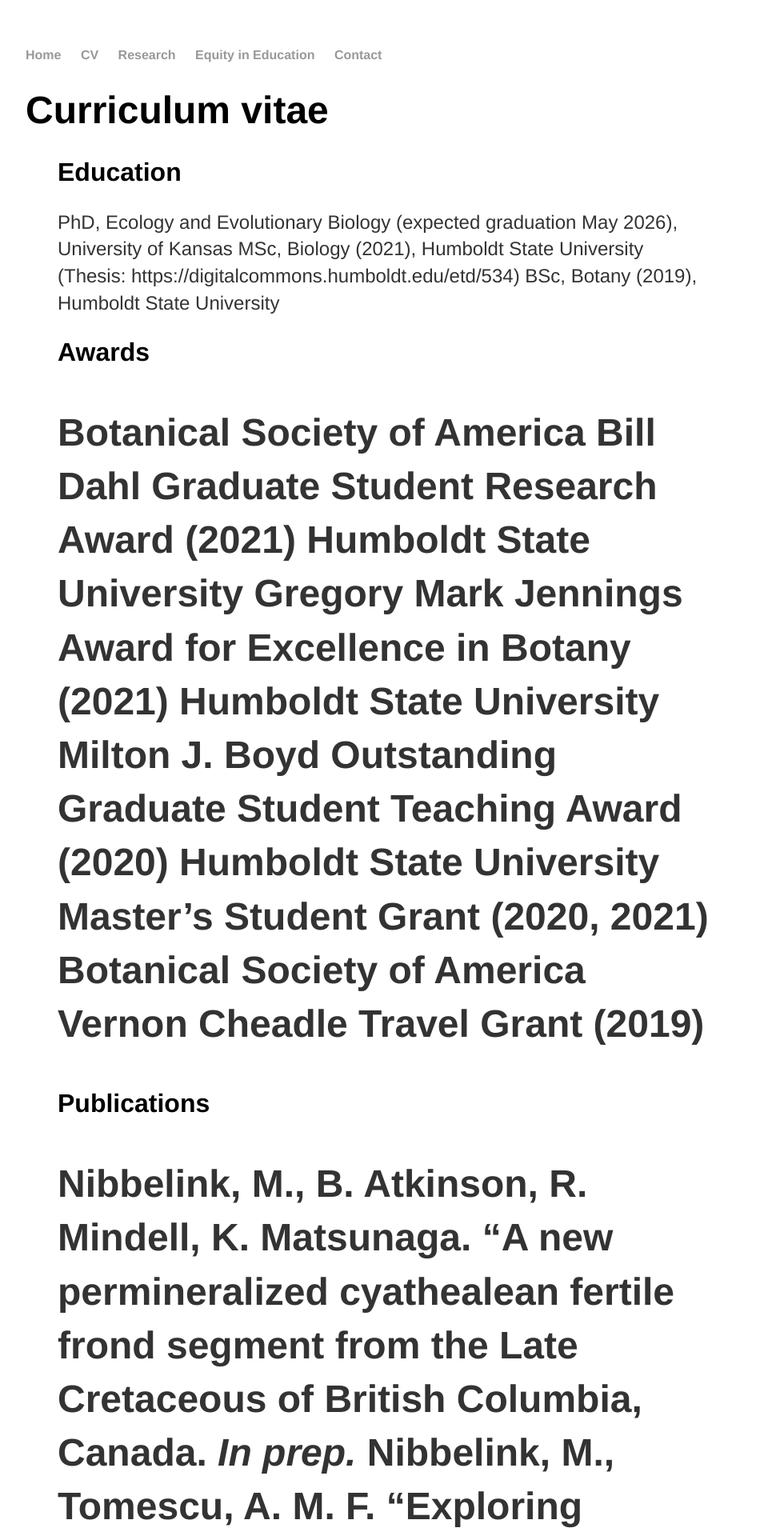
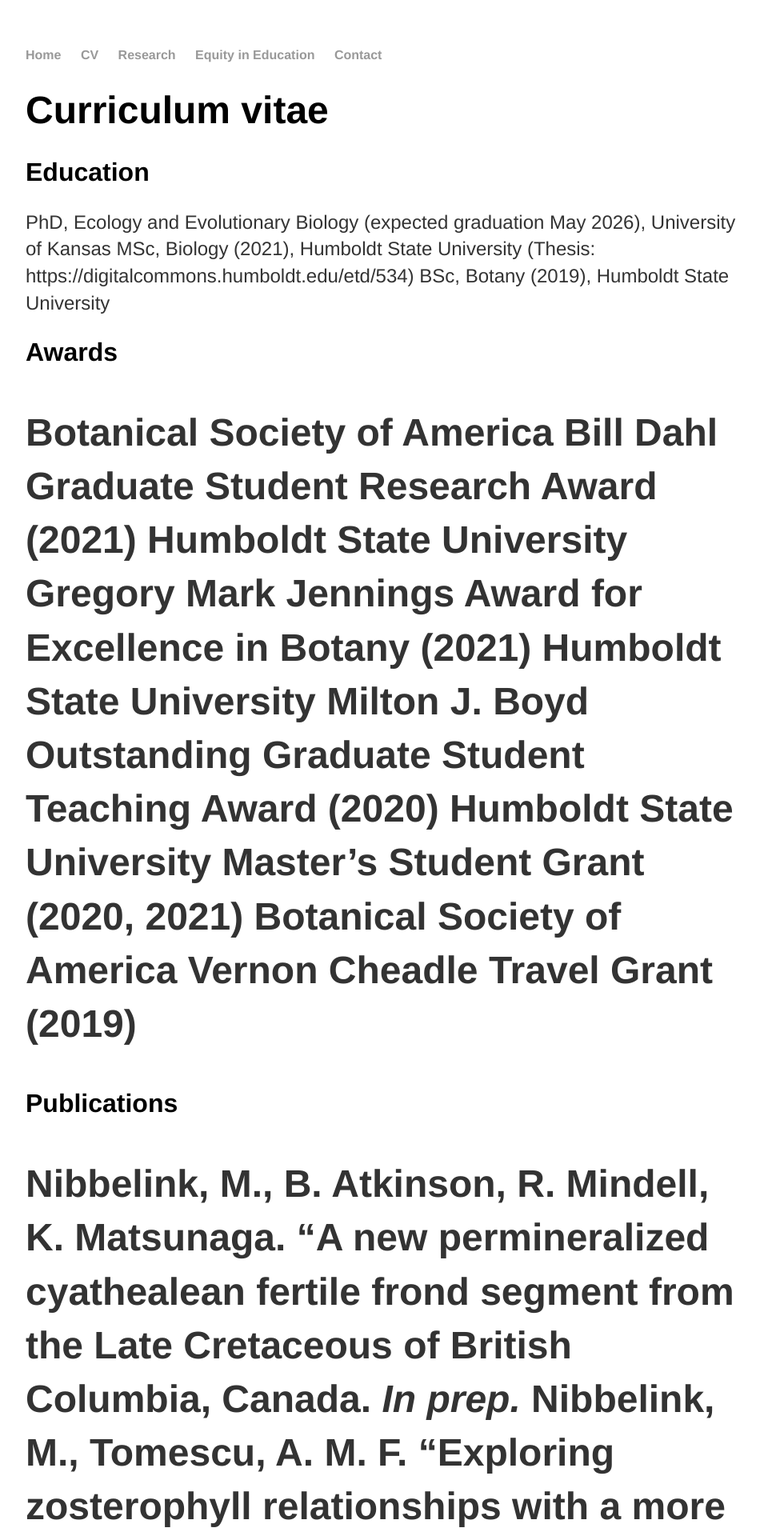
Before and after one commit to megannibbs/megannibbelink.github.io, a Jekyll site: the page built from cv/index.html, in a window 1280 px wide. Shown: the top 1920 px of the page at 80% size, without its empty margins (160-1110 px from the left). Built offline with Jekyll 4.4.1, drawn with Linux system fonts in a browser that asks for light colours.

Commit message:
Update index.html

```diff
--- a/cv/index.html
+++ b/cv/index.html
@@ -4,7 +4,6 @@ title: Meg Nibbelink | CV
 ---
 <div class="blurb">
 	<h1>Curriculum vitae</h1>
-	<blockquote>
 	<h2>Education</h2>
 	<p>PhD, Ecology and Evolutionary Biology (expected graduation May 2026), University of Kansas
 	MSc, Biology (2021), Humboldt State University (Thesis: https://digitalcommons.humboldt.edu/etd/534)
@@ -24,6 +23,3 @@ title: Meg Nibbelink | CV
 	<h2>Service</h2>
 	<h2>Professional Experience</h2>
 	<h2>Professional Affiliations</h2>
-	</blockquote>
-
-</div><!-- /.blurb -->
```
